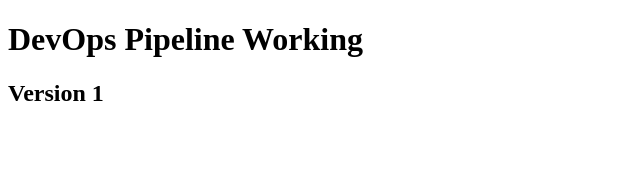
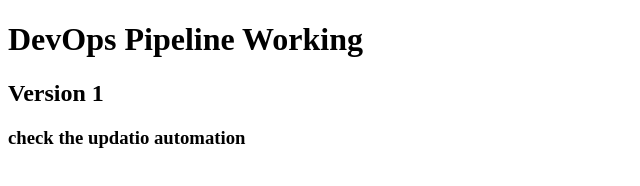
Before and after one commit to sainiprakhar23/devops-nginx-project, a plain HTML site: page index.html in a window 1280 px wide. Shown: the whole page, without its empty margins (0-640 px from the left). Drawn offline with Linux system fonts and the light colour scheme.

Commit message:
Test Jenkins automation

```diff
--- a/index.html
+++ b/index.html
@@ -6,5 +6,6 @@
 <body>
     <h1>DevOps Pipeline Working</h1>
     <h2>Version 1</h2>
+    <h3>check the updatio automation</h3>
 </body>
 </html>
```
